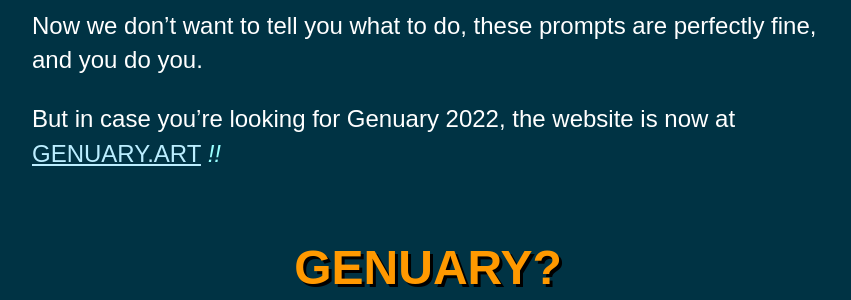
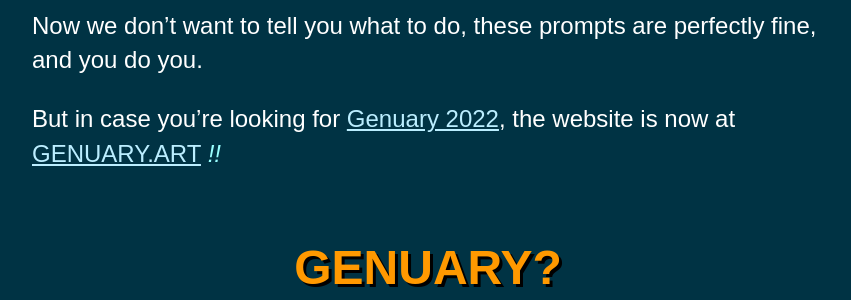
Before and after one commit to genuary2021/genuary2021.github.io, a Jekyll site: the page built from index.md, in a window 1280 px wide and 900 px high, scrolled down 538 px. Shown: the part 155-455 px from the top of the window, without its empty margins (212-1063 px from the left). Built offline with Jekyll 4.4.1, drawn with Linux system fonts in a browser that asks for light colours; our own code applies the rules of GitHub Pages for plain Markdown files; part of the change alters nothing that is shown.

Commit message:
further updating 2022

```diff
--- a/index.md
+++ b/index.md
@@ -14,7 +14,7 @@ Most people on the planet are currently vibing in **2022**.
 
 Now we don't want to tell you what to do, these prompts are perfectly fine, and you do you.
 
-But in case you're looking for Genuary 2022, the website is now at [GENUARY.ART](https://genuary.art) *!!*
+But in case you're looking for [Genuary 2022](https://genuary.art), the website is now at [GENUARY.ART](https://genuary.art) *!!*
 
 # GENUARY?
 
```
